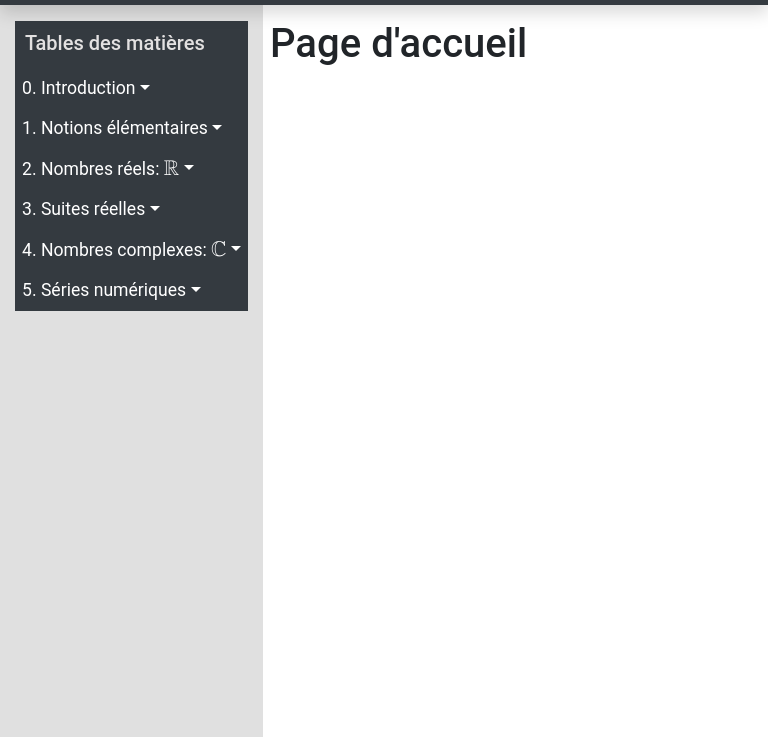
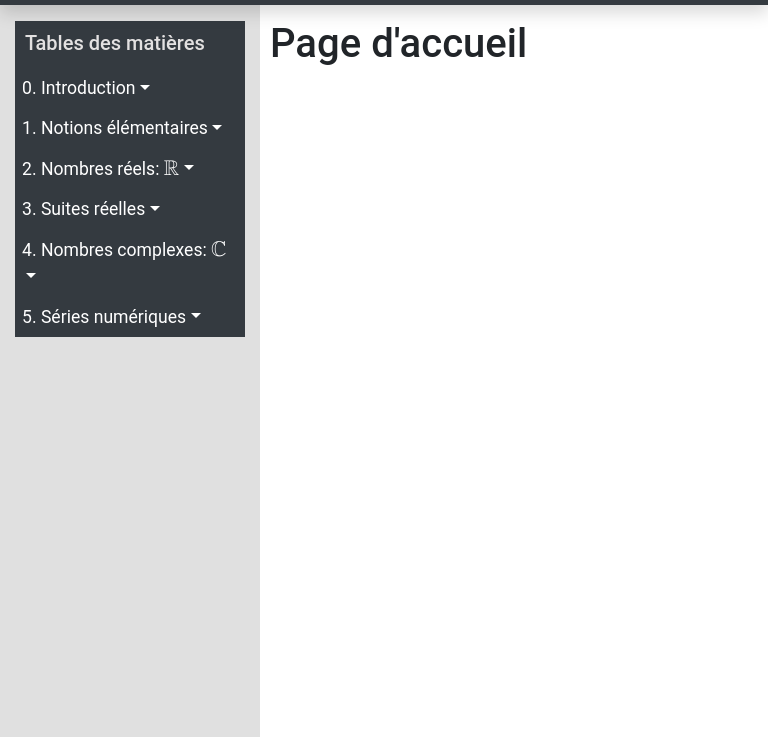
Before and after one commit to hadri1sev/analyse-1, a plain HTML site: page index.html in a window 768 px wide. Shown: the part 63-800 px from the top of the page. Drawn offline with nearby package versions, Linux system fonts and the light colour scheme.

Commit message:
Fixed sidebar on small screens

```diff
--- a/styles.css
+++ b/styles.css
@@ -53,6 +53,7 @@ body {
   padding: 7px;
   font-size: 1.1em;
   display: block;
+  white-space: normal;
 }
 
 #sidebarMenu ul ul a {
@@ -120,6 +121,9 @@ iframe {
     padding-right: 0;
     width: 69%;
   }
+  .col-lg-3 {
+    max-width: 260px;
+  }
 }
 
 @media screen and (max-width: 992px) and (min-width: 768px) {
```
